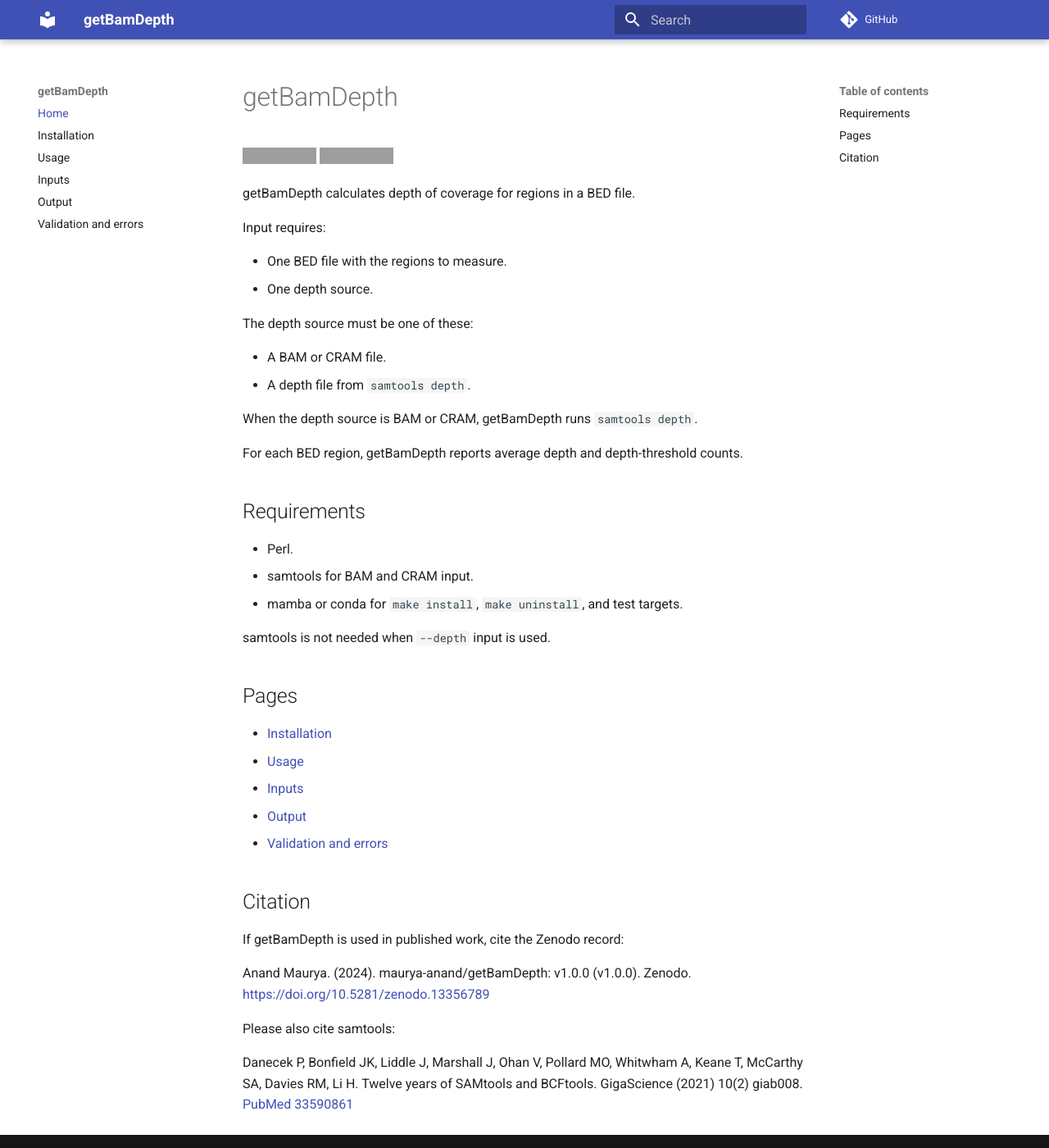
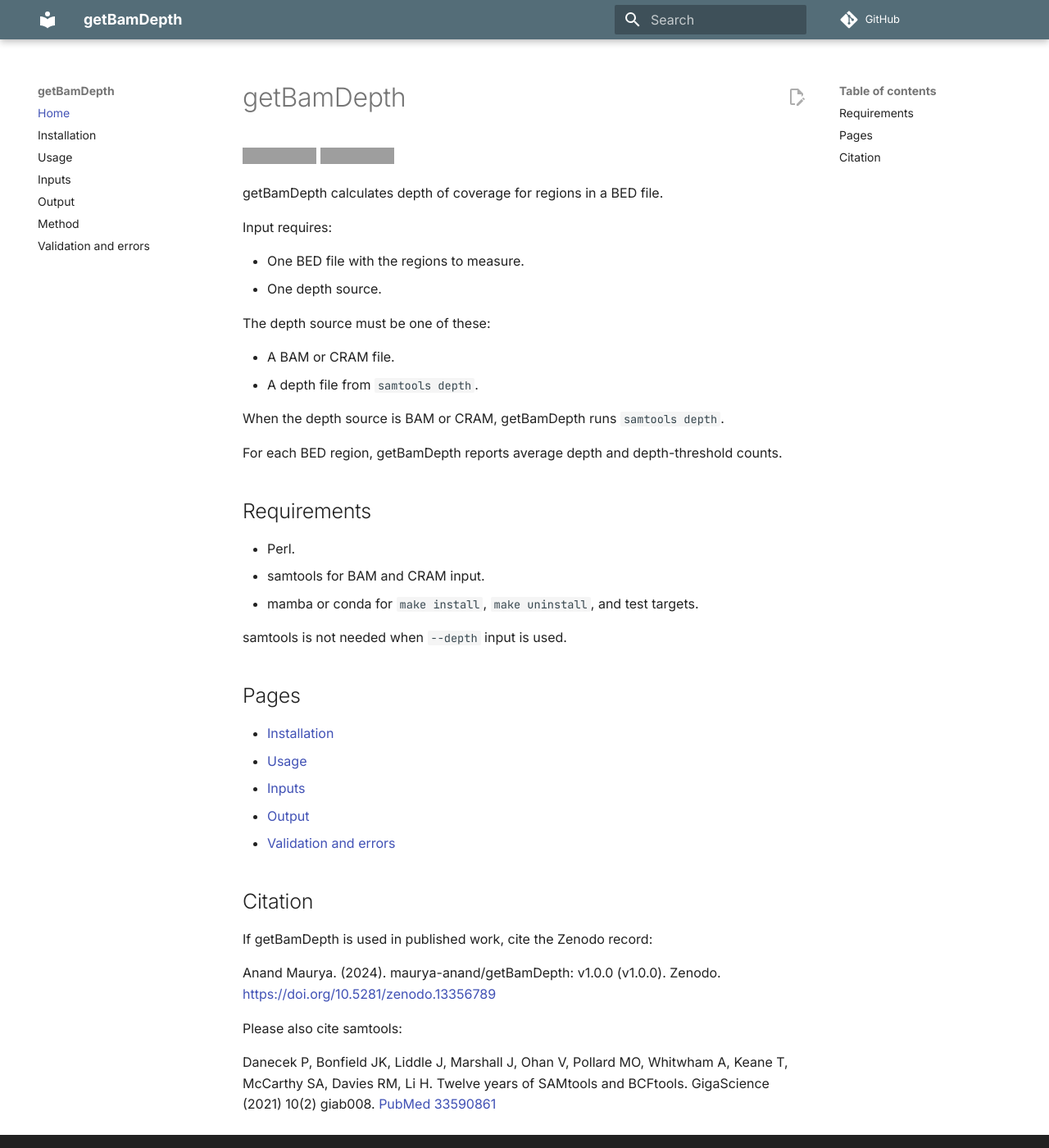
Before and after one commit to maurya-anand/getBamDepth, an MkDocs documentation site: the page built from docs/index.md, in a window 1280 px wide and 1400 px high. Shown: the whole window at 82% size. Built offline with MkDocs 1.6.1 and Material for MkDocs 9.7.7, drawn with Linux system fonts in a browser that asks for light colours; comment, search, counter and statistics services are not loaded; grey boxes are pictures that could not be loaded.

Commit message:
docs: update mkdocs configuration with enhanced theme settings and navigation

```diff
--- a/mkdocs.yml
+++ b/mkdocs.yml
@@ -1,21 +1,38 @@
 site_name: getBamDepth
 site_url: https://github.com/maurya-anand/getBamDepth
 repo_url: https://github.com/maurya-anand/getBamDepth
+edit_uri: edit/main/docs/
 theme:
   name: material
+  palette:
+    scheme: default
+    primary: blue grey
+    accent: blue
+  font:
+    text: Inter
+    code: JetBrains Mono
   features:
     - navigation.sections
     - navigation.top
+    - navigation.footer
+    - toc.follow
     - content.code.copy
+    - content.tabs.link
+    - content.action.edit
+    - search.suggest
+    - search.highlight
 nav:
   - Home: index.md
   - Installation: installation.md
   - Usage: usage.md
   - Inputs: inputs.md
   - Output: output.md
+  - Method: method.md
   - Validation and errors: validation.md
 markdown_extensions:
   - admonition
   - tables
   - toc:
       permalink: true
+extra_css:
+  - stylesheets/extra.css
```
